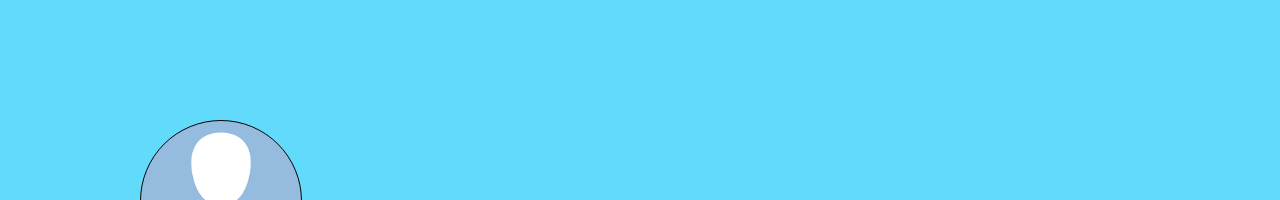
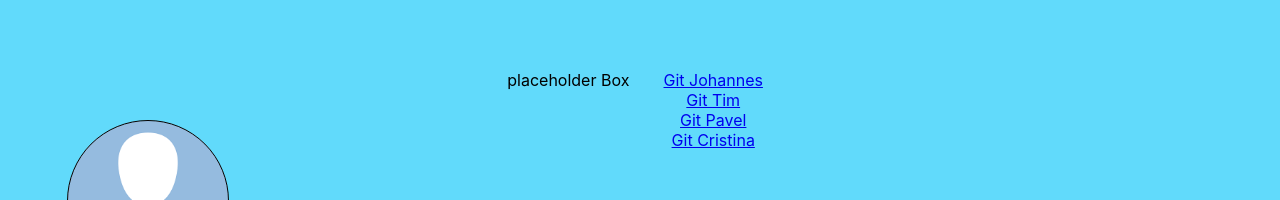
Before and after one commit to SyntaxPanda/BooCom, a React (Create React App) app in the folder frontend/: page /user/1 in a window 1280 px wide. Shown: the part 195-395 px from the top of the page. Built offline with nearby package versions, Linux system fonts and the light colour scheme; no server answers.

Commit message:
add div for every link and placeholder

```diff
--- a/frontend/src/pages/UserPage.tsx
+++ b/frontend/src/pages/UserPage.tsx
@@ -24,6 +24,21 @@ export default function UserPage() {
         <div className={"containerUserPage"}>
             <div className={"containerUserImage"}></div>
             <div className={"containerUserName"}>{user.name}</div>
+            <div className={"placeholderDiv"}>placeholder Box</div>
+            <div className={"gitLinks"}>
+                <div className={"gitLink1"}>
+                    <a href="https://github.com/ernstBonn" target={"_blank"}>Git Johannes</a>
+                </div>
+                <div className={"gitLink2"}>
+                    <a href="https://github.com/SyntaxPanda" target={"_blank"}>Git Tim</a>
+                </div>
+                <div className={"gitLink3"}>
+                    <a href="https://github.com/paffenst" target={"_blank"}>Git Pavel</a>
+                </div>
+                <div className={"gitLink4"}>
+                    <a href="https://github.com/CrisHodel" target={"_blank"}>Git Cristina</a>
+                </div>
+            </div>
         </div>
     )
 }
```
